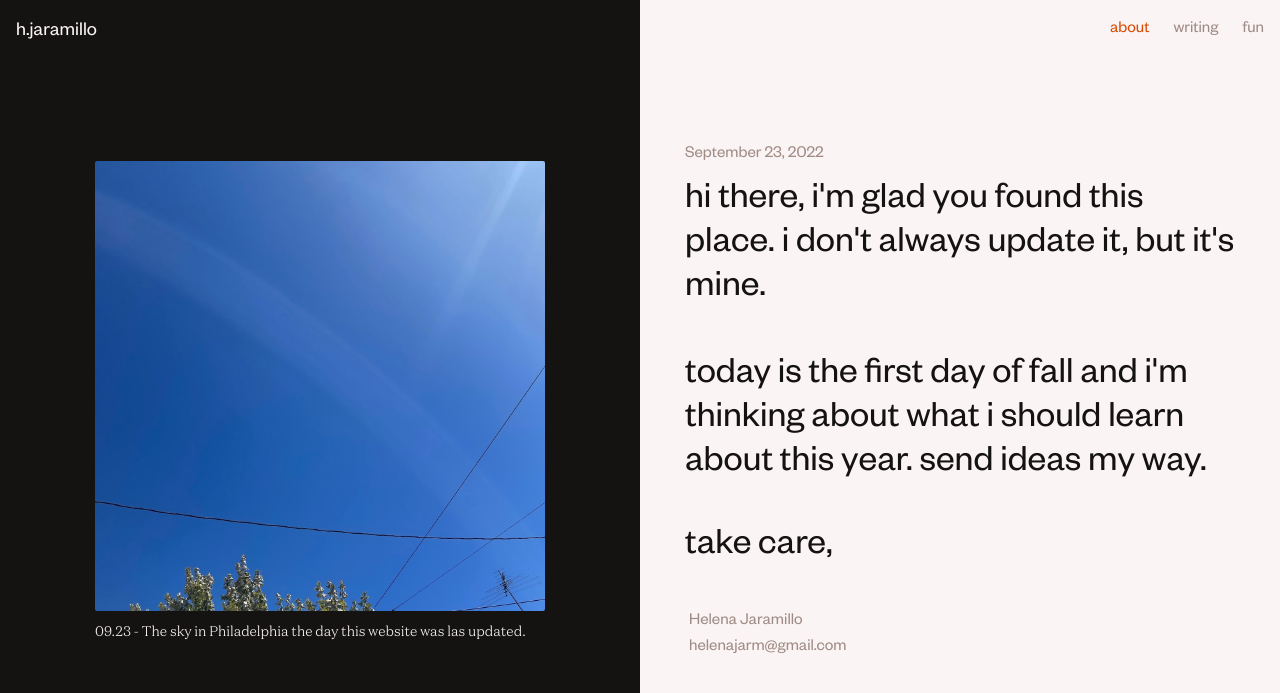
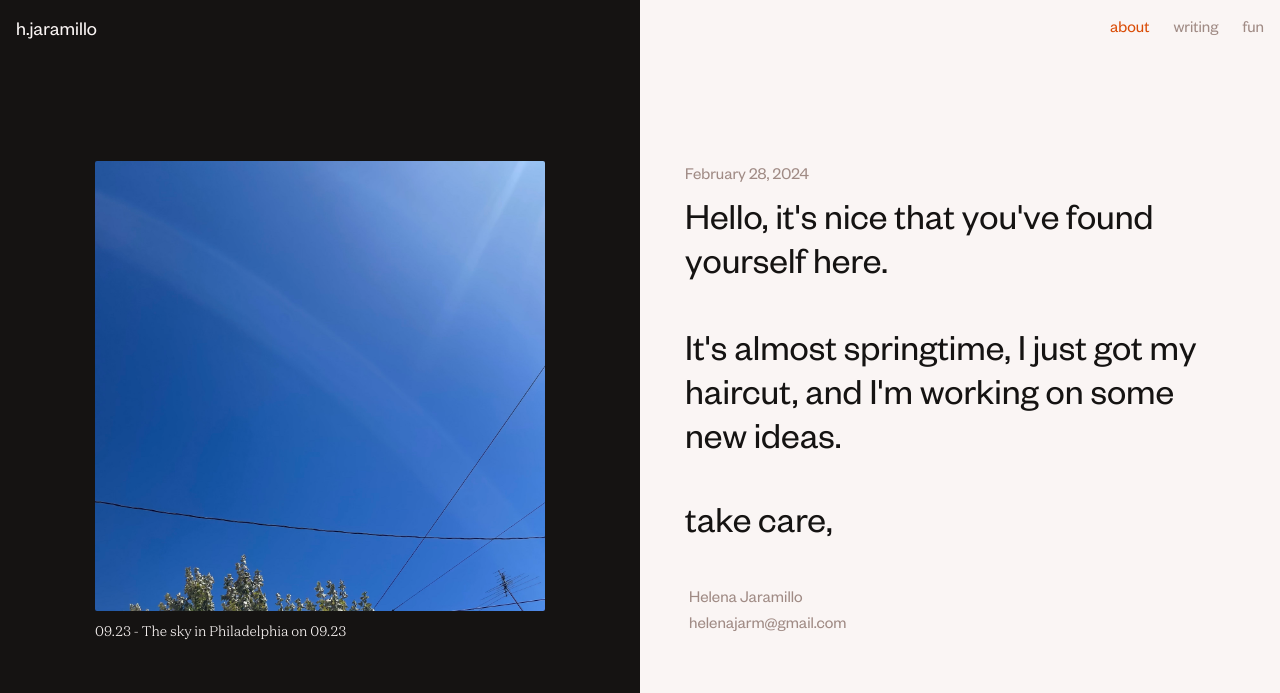
Before and after one commit to helenajar/blog, an Eleventy site: page index.html in a window 1280 px wide. Shown: the top 693 px of the page. Built offline with nearby package versions, Linux system fonts and the light colour scheme; Eleventy itself is replaced by a stand-in of ours; files that its build step writes are made by us from their sources; files whose address does not match are found by name.

Commit message:
updated index

```diff
--- a/index.html
+++ b/index.html
@@ -3,7 +3,7 @@ pageTitle: H.Jaramillo
 tags: index
 layout: index.liquid
 picture: 092322.jpg
-pictag: 09.23 - The sky in Philadelphia the day this website was las updated.
+pictag: 09.23 - The sky in Philadelphia on 09.23
 classabout: active
 classpost: none
 ---
@@ -20,10 +20,10 @@ classpost: none
     </head>
     <body>
         <div class="about">
-            <h2>September 23, 2022</h2>
-            <h1>hi there, i'm glad you found this place. i don't always update it, but it's mine.
+            <h2>February 28, 2024</h2>
+            <h1>Hello, it's nice that you've found yourself here.
             <br><br>
-            today is the first day of fall and i'm thinking about what i should learn about this year. send ideas my way.
+            It's almost springtime, I just got my haircut, and I'm working on some new ideas.
             </h1>
             <h1>take care,</h1>
 
```
